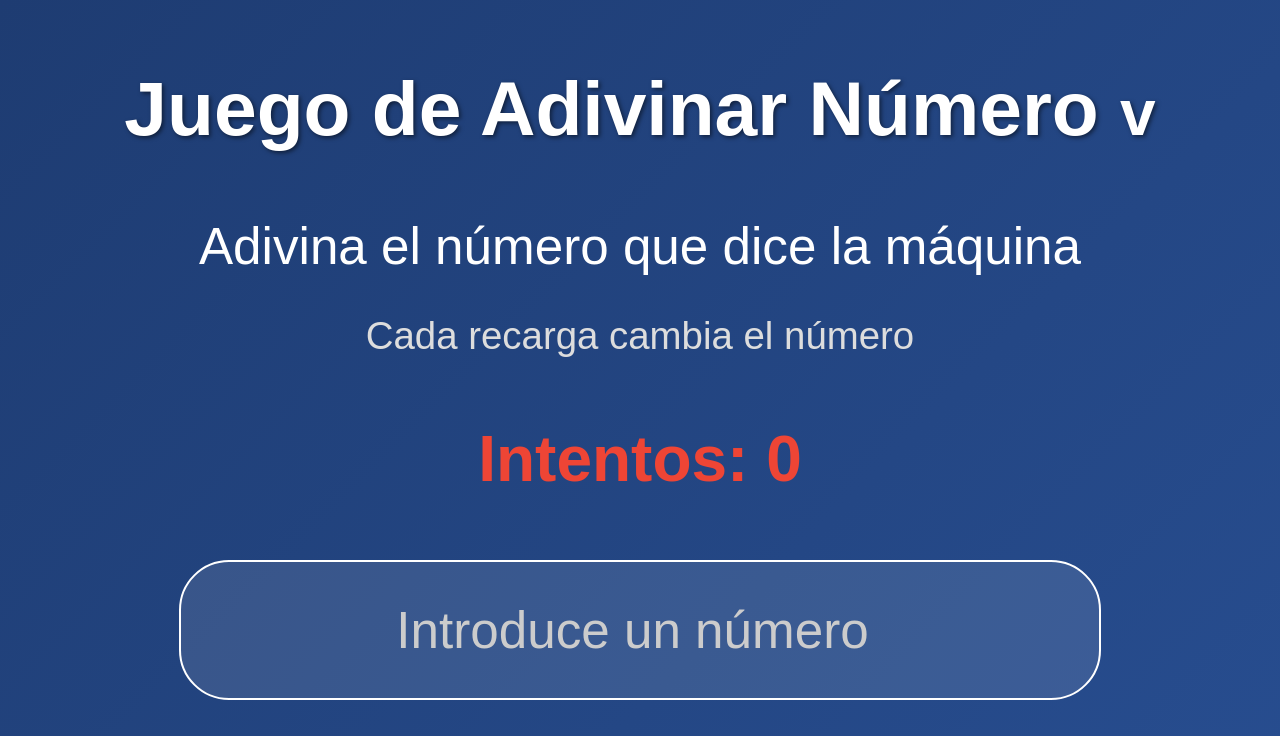
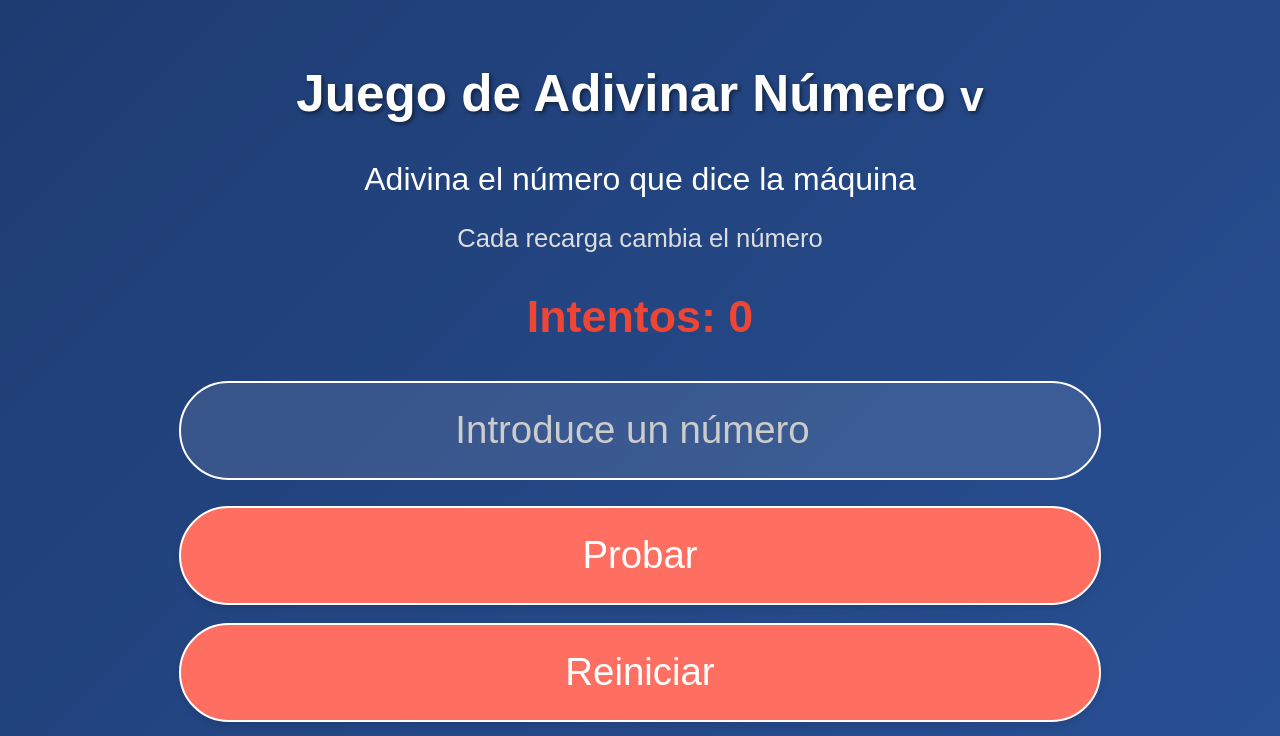
Before and after one commit to Awioon/AdivinarNumero, a plain HTML site: page index.html in a window 1280 px wide. Shown: the top 736 px of the page. Drawn offline with Linux system fonts and the light colour scheme.

Commit message:
style.css
Mejora en la interfaz

```diff
--- a/style.css
+++ b/style.css
@@ -18,32 +18,32 @@ body {
 }
 
 h1 {
-    font-size: 6vw;
-    margin-bottom: 5vw;
+    font-size: 4vw; /* Cambiado de 6vw a 4vw */
+    margin-bottom: 3vw; /* Cambiado de 5vw a 3vw */
     text-shadow: 2px 2px 4px rgba(0, 0, 0, 0.5);
 }
 
 p {
-    font-size: 4vw;
-    margin-bottom: 3vw;
+    font-size: 2.5vw; /* Cambiado de 4vw a 2.5vw */
+    margin-bottom: 2vw; /* Cambiado de 3vw a 2vw */
 }
 
 .help {
-    font-size: 3vw;
+    font-size: 2vw; /* Cambiado de 3vw a 2vw */
     color: #ddd;
-    margin-bottom: 5vw;
+    margin-bottom: 3vw; /* Cambiado de 5vw a 3vw */
 }
 
 .intentos {
-    font-size: 5vw;
+    font-size: 3.5vw; /* Cambiado de 5vw a 3.5vw */
     font-weight: bold;
     color: #ee4535;
-    margin-bottom: 5vw;
+    margin-bottom: 3vw; /* Cambiado de 5vw a 3vw */
 }
 
 .num {
-    font-size: 4vw;
-    padding: 3vw;
+    font-size: 3vw; /* Cambiado de 4vw a 3vw */
+    padding: 2vw; /* Cambiado de 3vw a 2vw */
     width: 80%;
     border-radius: 50px;
     border: 2px solid #fff;
@@ -51,7 +51,7 @@ p {
     color: #fff;
     text-align: center;
     transition: all 0.3s ease;
-    margin-bottom: 3vw;
+    margin-bottom: 2vw; /* Cambiado de 3vw a 2vw */
 }
 
 .num::placeholder {
@@ -66,8 +66,8 @@ p {
 }
 
 button {
-    font-size: 4vw;
-    padding: 3vw;
+    font-size: 3vw; /* Cambiado de 4vw a 3vw */
+    padding: 2vw; /* Cambiado de 3vw a 2vw */
     border-radius: 50px;
     border: 2px solid #fff;
     background-color: #ff6f61;
@@ -104,9 +104,9 @@ button:hover {
 }
 
 #pista {
-    font-size: 4vw;
-    margin-top: 5vw;
-    padding: 3vw;
+    font-size: 3vw; /* Cambiado de 4vw a 3vw */
+    margin-top: 3vw; /* Cambiado de 5vw a 3vw */
+    padding: 2vw; /* Cambiado de 3vw a 2vw */
     border-radius: 10px;
     background-color: rgba(255, 255, 255, 0.1);
     width: 80%;
```
